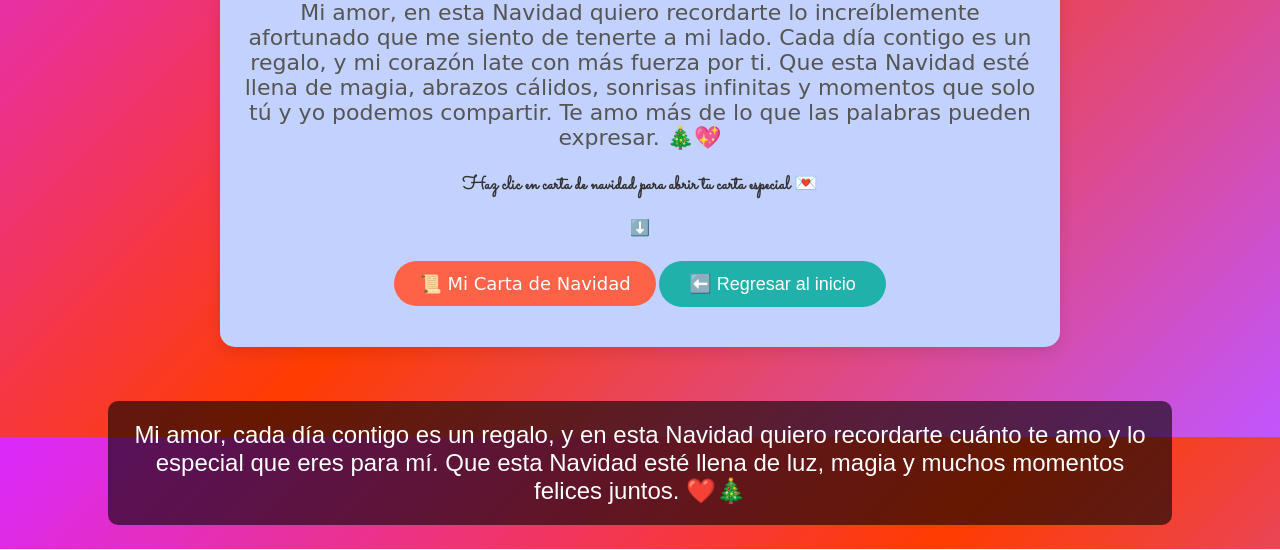
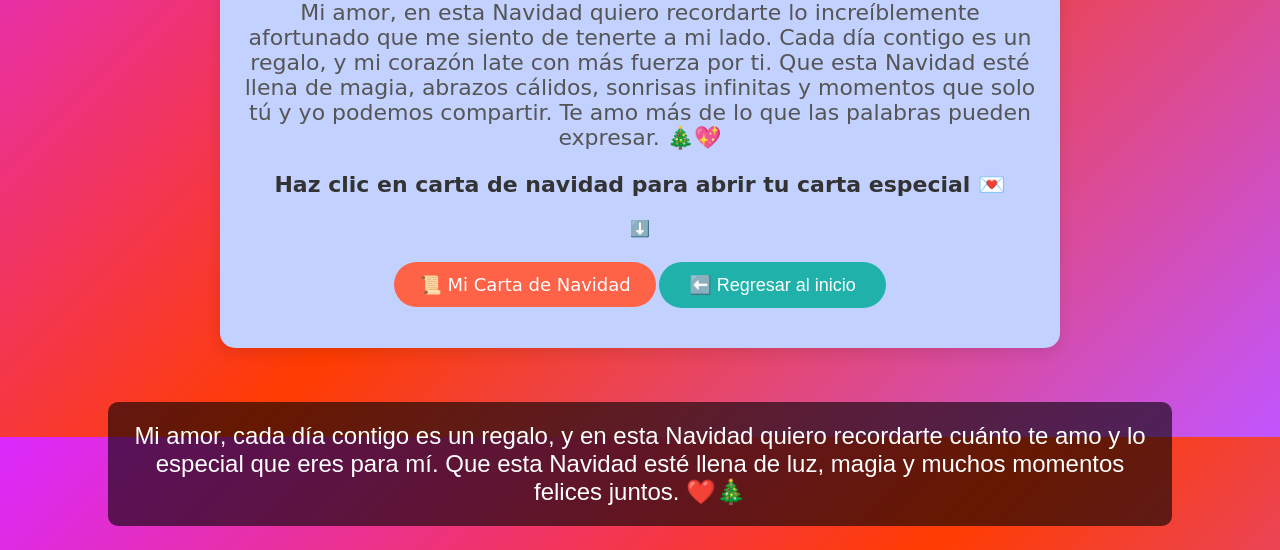
Before and after one commit to Jhosep24/jhosep24Kiara, a plain HTML site: page carta.html in a window 1280 px wide. Shown: the part 363-913 px from the top of the page. Drawn offline with Linux system fonts and the light colour scheme.

Commit message:
Update carta.css

```diff
--- a/css/carta.css
+++ b/css/carta.css
@@ -122,7 +122,10 @@
     color: #ff6347;
     margin-bottom: 20px;
   }
-
+  .mensaje-carta{
+    font-size: 22px;
+    font-family: 'Alex Brush', cursive;
+  }
   .contenido-carta {
     font-size: 17px;
     color: #333;
```
